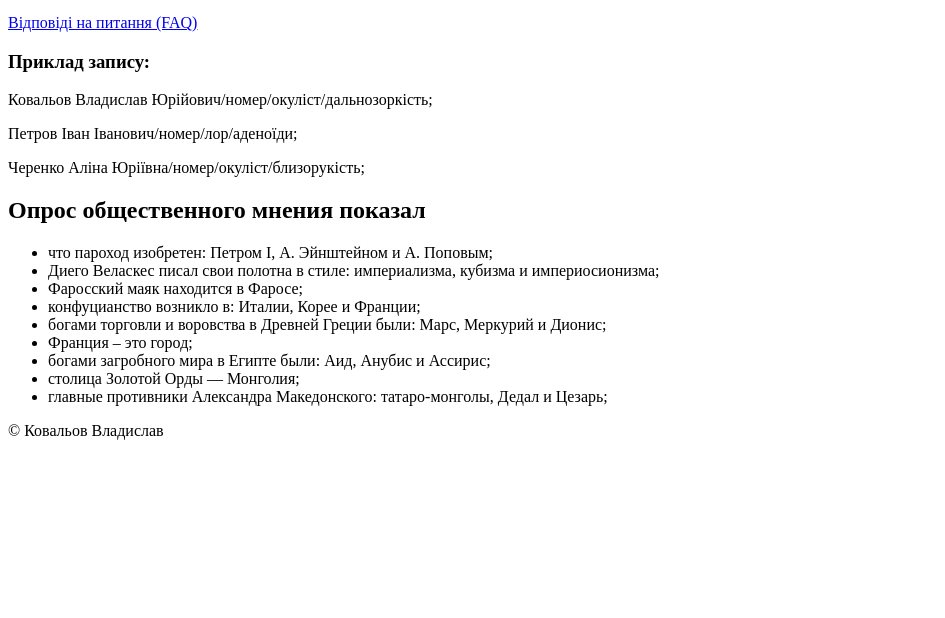
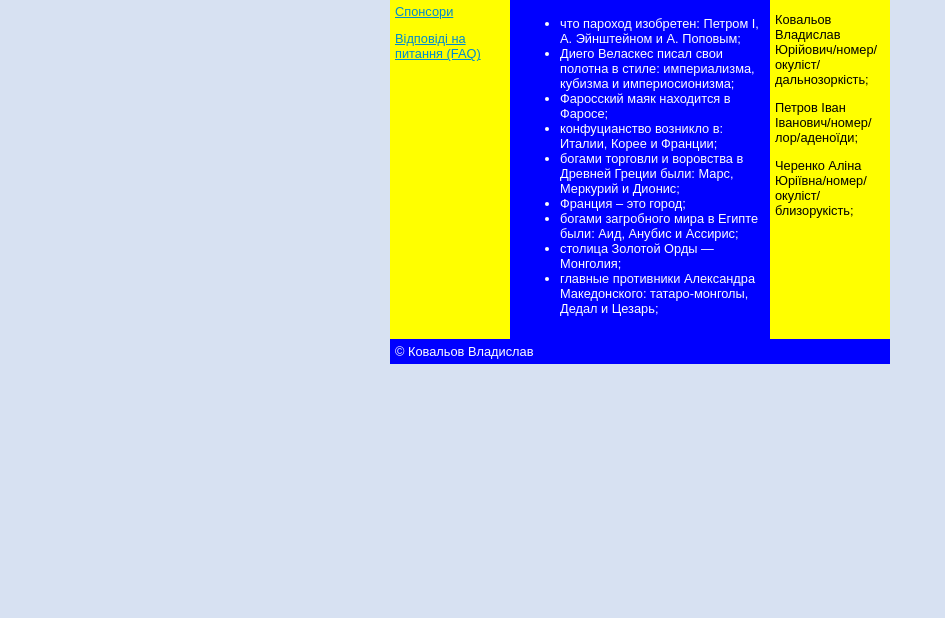
Before and after one commit to LinkWHorter/practic1, a plain HTML site: page index.html in a window 1280 px wide. Shown: the part 182-800 px from the top of the page, without its empty margins (0-945 px from the left). Drawn offline with Linux system fonts and the light colour scheme.

Commit message:
Update index.html

```diff
--- a/index.html
+++ b/index.html
@@ -4,8 +4,7 @@
  <head>
   <meta http-equiv="Content-Type" content="text/html; charset=utf-8" />
   <title>Трехколоночный макет</title>
-  <style type="text/css" href="style.css">
-  </style>
+  <link rel="stylesheet" type="text/css" href="style.css" />
  </head>
  <body>
 
```
